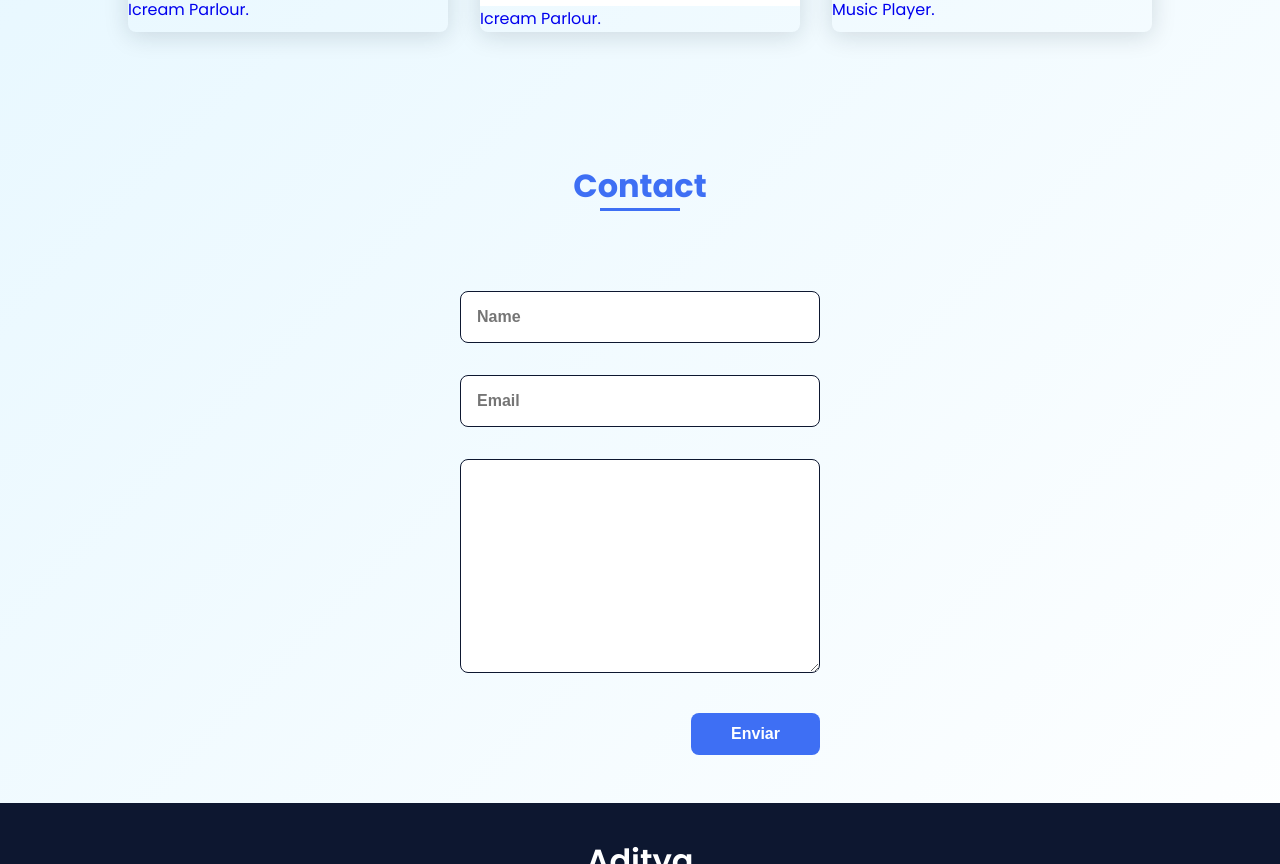
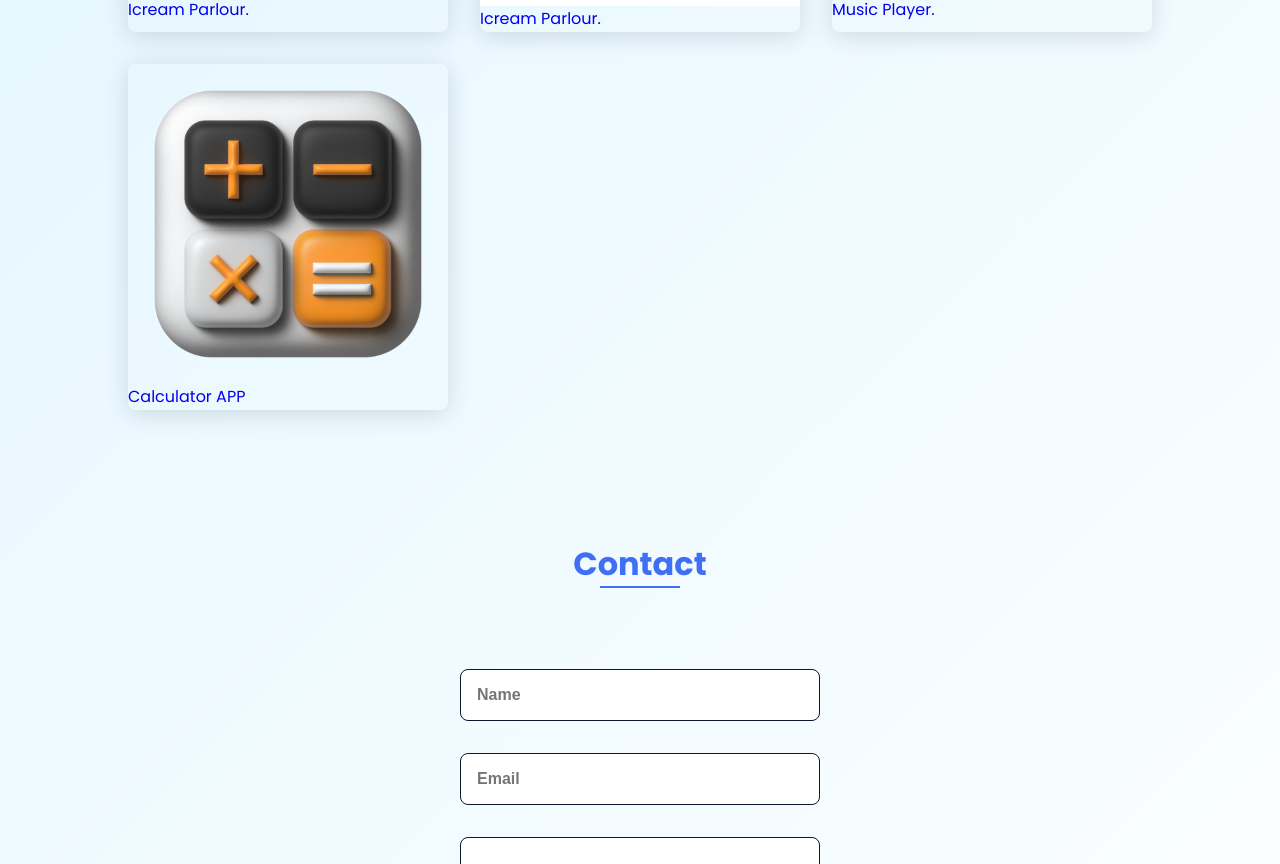
Before and after one commit to Adi121556/Portfolio, a plain HTML site: page index.html in a window 1280 px wide. Shown: the part 2886-3750 px from the top of the page. Drawn offline with nearby package versions, Linux system fonts and the light colour scheme.

Commit message:
Add one more project

```diff
--- a/index.html
+++ b/index.html
@@ -208,6 +208,10 @@
             <img src="assets/img/boht.png" alt="Music Player Layout.">
             <p class="project__title">Music Player.</p>
         </a>
+        <a href="https://adi121556.github.io/CalculatorApp/" target="_blank" class="work__img">
+            <img src="assets/img/cal.png" alt="CalculatorApp">
+            <p class="project__title">Calculator APP</p>
+        </a>
 </section>
 
 
```
Also changed, not shown: assets/img/cal.png (added).
